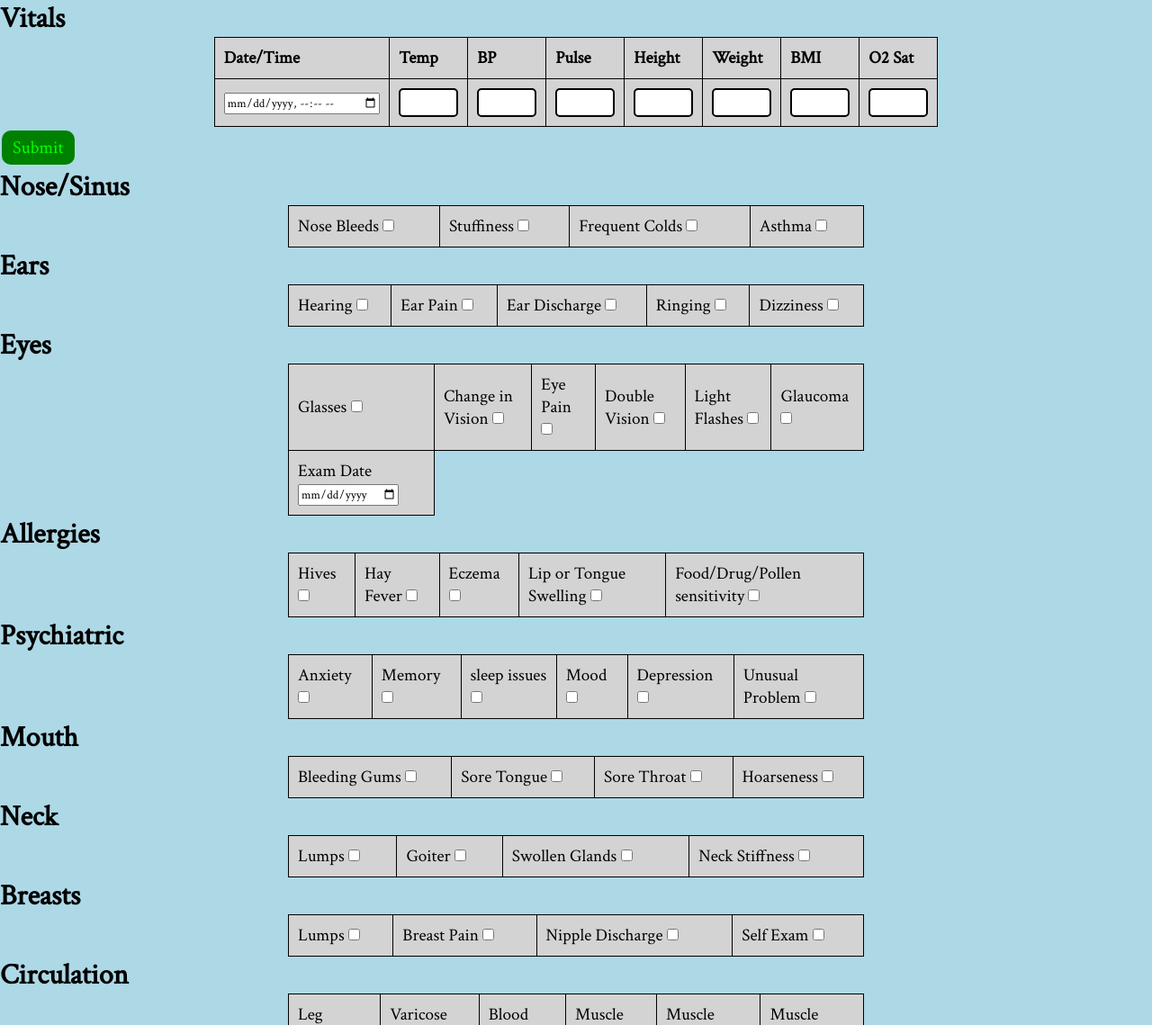
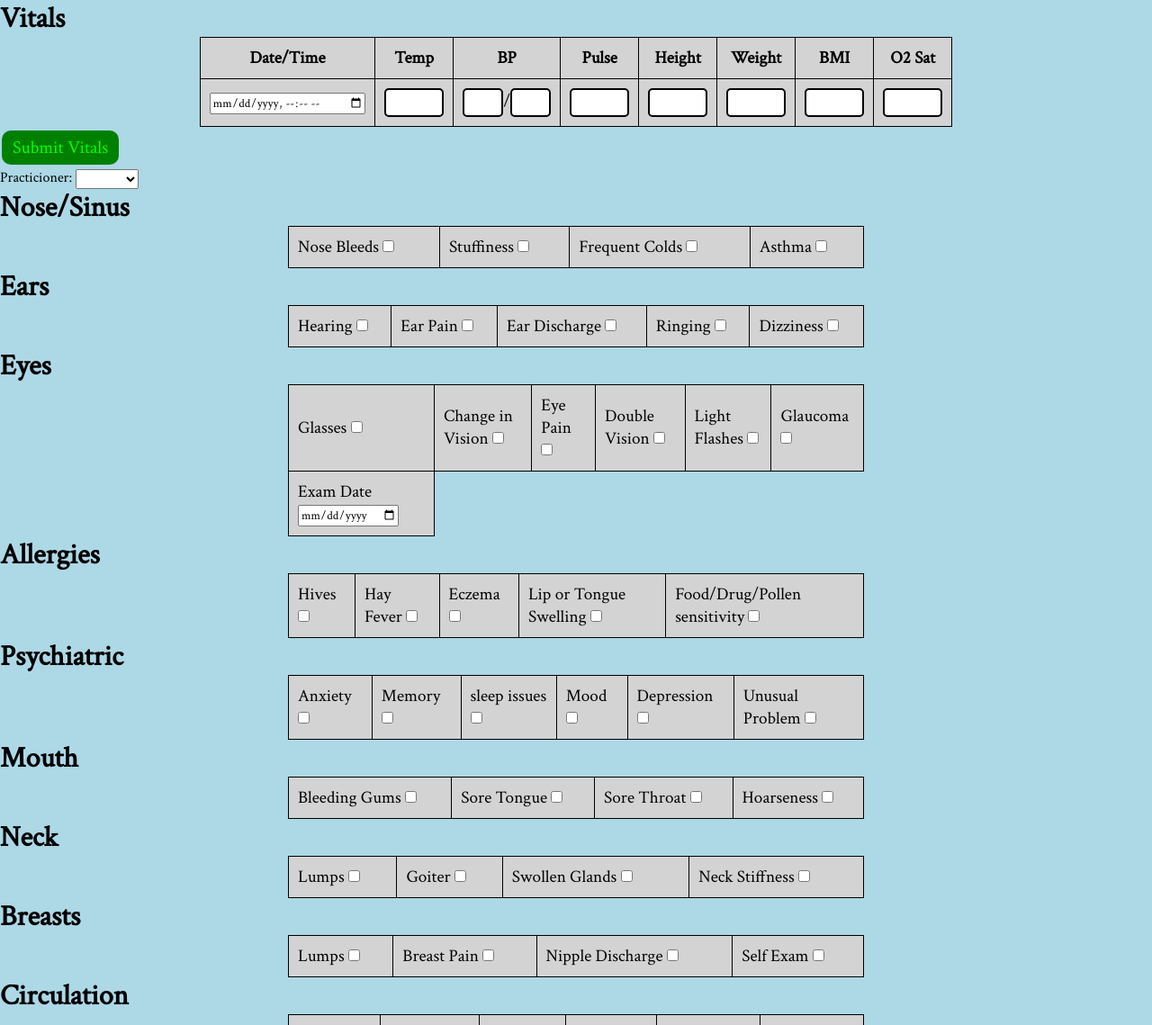
Before and after one commit to cis4150-2023/clinic, a PHP site: page /MedicalRecord.html in a window 1280 px wide. Shown: the top 1139 px of the page at 90% size. Run offline with PHP 8.4, Linux system fonts and the light colour scheme.

Commit message:
Add files via upload
Updated medical assessment page, style.css updated

```diff
--- a/Clinic23/main/MedicalRecord.html
+++ b/Clinic23/main/MedicalRecord.html
@@ -1,5 +1,5 @@
 <!-- Created by: Josh -->
-<!-- Modified: 11/06/23-->
+<!-- Modified: 11/12/23-->
 
 
 <!DOCTYPE html>
@@ -37,8 +37,8 @@
     </tr>
     <tr>
         <td><input type="datetime-local" name="datetime"></td>
-        <td><input type="text" name="temp" size="5"></td>
-        <td><input type="text" name="bp" size="5"></td>
+        <td><input type="text" name="temp" size="5"> </td>
+        <td><input type="text" name="bp_systolic" size="2">/<input type="text" name="bp_diastolic" size="2"></td>
         <td><input type="text" name="pulse" size="5"></td>
         <td><input type="text" name="height" size="5"></td>
         <td><input type="text" name="weight" size="5"></td>
@@ -47,15 +47,25 @@
     </tr>
 </table>
 
-    <input id="submit" type="submit" onclick="confirmSubmission()">
+    <input id="submit" type="submit" value="Submit Vitals" onclick="confirmSubmission()">
 </form>
 </div>
 
 
 <!--Record of services form-->
 <form>
+<div class = assessmentPracticioner>
+<label for="practicioner">Practicioner:</label>
+  <select name="practicioner">
+    <option value=""></option>
+    <option value="tookey">Tookey</option>
+    <option value="hibbert">Hibbert</option>
+    <option value="soidberg">Zoidberg</option>
+    <option value="strange">Strange</option>
+  </select>
+    </div>
 <div class=rostables style="overflow-x:auto;"><!--div for responsive tables-->
-
+<!--Record of Service fields sourced from '22 final project-->
 <div class=recordtable>
 <!--Nose/sinus-->
 <h1>Nose/Sinus</h1>
@@ -435,7 +445,7 @@
 </table>
 </div>
 
-</div>
+
 <div class=recordtable>
 <!--Comments-->
 <h1>Comments</h1>
@@ -443,7 +453,7 @@
 
 
 <!--Form submission-->
-<input id="submit" type="submit" onclick="confirmSubmission()">
+<input id="submit" type="submit" value="Submit Assessment"onclick="confirmSubmission()">
 
 </div>
 <!--end record of services form-->
--- a/Clinic23/main/style.css
+++ b/Clinic23/main/style.css
@@ -141,6 +141,18 @@ input[type="text"] {
 
 /*********** Begin Medical Profile Page **************/
 
+/****For Clinic 23 medical assessment****/
+
+.vitals table {
+    width: fit-content;
+    margin: auto;
+}
+.vitals th {
+    text-align: center;
+}
+
+/****End Clinic 23 assessment css****/
+
 #profileGrid {
     border: 0;
     color: var(--highlight);
@@ -148,6 +160,7 @@ input[type="text"] {
     grid-template-columns: auto auto;
     width: 720px;
 }
+
 
 .profileItem {
     align-items: flex-end;
```
